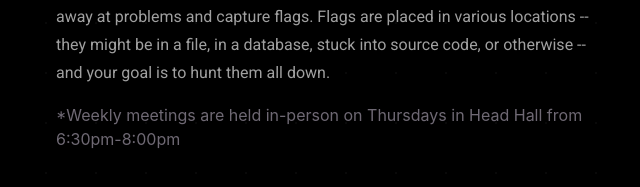
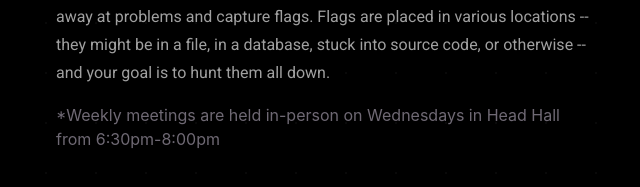
Before and after one commit to UNBCTF/UNBCTF.github.io, an MkDocs documentation site: the page built from docs/index.md, in a window 1280 px wide. Shown: the part 552-739 px from the top of the page, without its empty margins (29-669 px from the left). Built offline with MkDocs 1.6.1 and Material for MkDocs 9.7.7, drawn with Linux system fonts in a browser that asks for light colours; nearby versions of some CDN libraries; some web fonts are replaced.

Commit message:
Fix weekly meeting day-of-week

```diff
--- a/docs/overrides/home.html
+++ b/docs/overrides/home.html
@@ -113,7 +113,7 @@
             The UNB Cybersecurity Club aims to provide students with resources and a safe environment to learn hands-on cybersecurity skills through participation in Capture The Flag challenges and group practice sessions. Capture The Flag is a style of hacking event where you have one goal: hack away at problems and capture flags. Flags are placed in various locations -- they might be in a file, in a database, stuck into source code, or otherwise -- and your goal is to hunt them all down.
           </p>
 
-          <div class="text-darkgrey text-mono my-2">*Weekly meetings are held in-person on Thursdays in Head Hall from 6:30pm-8:00pm</div>
+          <div class="text-darkgrey text-mono my-2">*Weekly meetings are held in-person on Wednesdays in Head Hall from 6:30pm-8:00pm</div>
 
         </div>
       </div>
```
